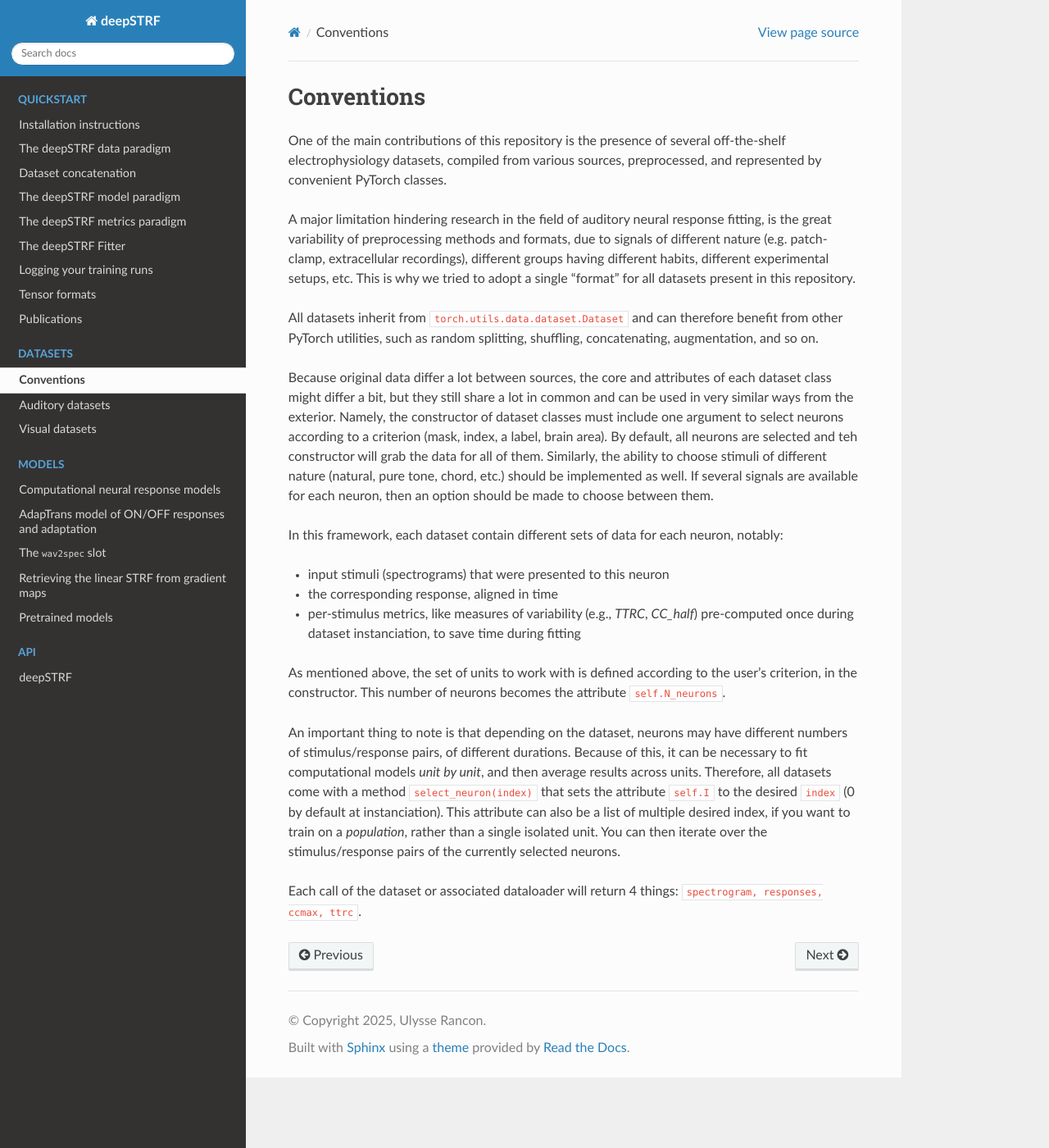
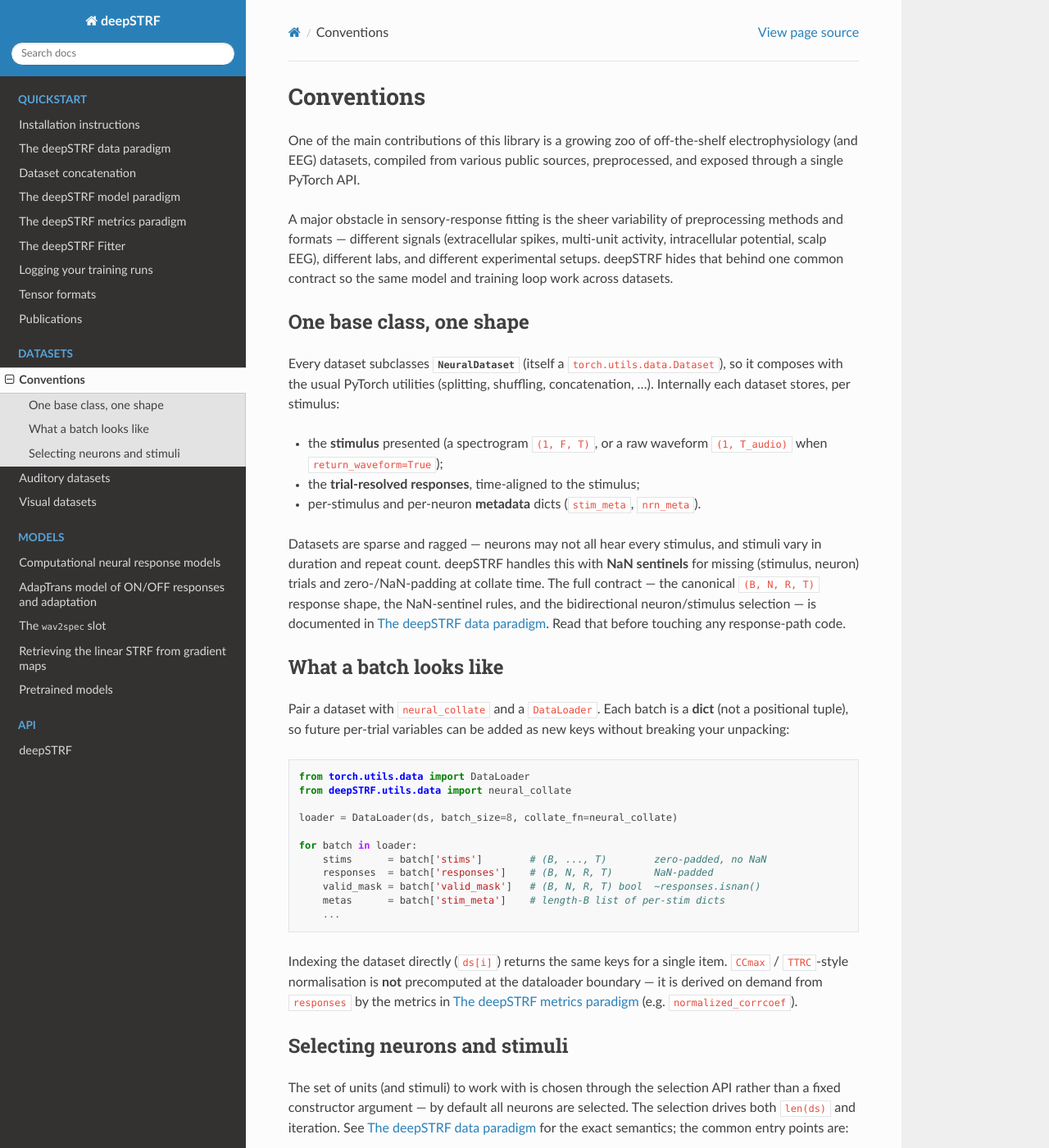
Before and after one commit to urancon/deepSTRF, a Sphinx documentation site: the page built from docs/_source/md/README_datasets.md, in a window 1280 px wide and 1400 px high. Shown: the whole window at 82% size. Built offline with Sphinx 7.4.7 and the Read the Docs theme 3.1.0, drawn with Linux system fonts in a browser that asks for light colours; pages that are not in the unit, such as notebooks, are missing from menus; some of the changed text lies outside the part shown.

Commit message:
Dataloader output: dict instead of 4-tuple (#21)
* datasets: dataloader output is now a dict, not a 4-tuple

__getitem__ and neural_collate now return a dict with keys 'stims',
'responses', 'valid_mask', 'stim_meta' instead of a positional 4-tuple. This
lets datasets add extra per-trial keys later (e.g. 'behav' for behavioural
covariates, à la Sinz-lab neuralpredictors / Sensorium) without changing the
unpacking contract — neural_collate passes any unknown per-item key through
as a length-B list. Breaking change to positional unpacking; done pre-0.1.0
while there are no published users.

Updated the Fitter (both train/eval loops) + all test consumers. Fast loop
(pytest -m 'not slow') 440 passed; edited slow integration files (ns1/downer/
wingert) 87 passed.

Co-Authored-By: Claude Opus 4.8 <noreply@anthropic.com>

* docs+notebooks: migrate to the dict dataloader output

Updated all dataloader-unpacking examples to the dict API (batch['stims'],
batch['responses'], …): README quickstart, fitter.md, data_paradigm.md,
metrics_paradigm.md, and the 4 notebooks that unpack a batch manually
(crcns_aa_tutorial, dataset_concatenation, explore_nat4, alice_eeg_tutorial).
Also rewrote the stale README_datasets.md 'Conventions' page — it documented
the long-gone (spectrogram, responses, ccmax, ttrc) 4-tuple and select_neuron;
now describes the dict batch, (B,N,R,T) shapes, NaN sentinels, and the current
selection API, pointing to data_paradigm.md for the full contract.

Notebooks: source cells updated; outputs are data-identical (access pattern
only) but a re-exec pass is folded into the pre-release notebook smoke test.

Co-Authored-By: Claude Opus 4.8 <noreply@anthropic.com>

---------

Co-authored-by: Claude Opus 4.8 <noreply@anthropic.com>

````diff
--- a/docs/_source/md/README_datasets.md
+++ b/docs/_source/md/README_datasets.md
@@ -1,37 +1,71 @@
 # Conventions
 
-One of the main contributions of this repository is the presence of several off-the-shelf electrophysiology datasets,
-compiled from various sources, preprocessed, and represented by convenient PyTorch classes.
+One of the main contributions of this library is a growing zoo of off-the-shelf
+electrophysiology (and EEG) datasets, compiled from various public sources,
+preprocessed, and exposed through a single PyTorch API.
 
-A major limitation hindering research in the field of auditory neural response fitting, is the great variability of
-preprocessing methods and formats, due to signals of different nature (e.g. patch-clamp, extracellular recordings),
-different groups having different habits, different experimental setups, etc. This is why we tried to adopt a single
-"format" for all datasets present in this repository.
+A major obstacle in sensory-response fitting is the sheer variability of
+preprocessing methods and formats — different signals (extracellular spikes,
+multi-unit activity, intracellular potential, scalp EEG), different labs, and
+different experimental setups. deepSTRF hides that behind one common contract so
+the same model and training loop work across datasets.
 
-All datasets inherit from `torch.utils.data.dataset.Dataset` and can therefore benefit from other PyTorch utilities,
-such as random splitting, shuffling, concatenating, augmentation, and so on.
+## One base class, one shape
 
-Because original data differ a lot between sources, the core and attributes of each dataset class might differ a bit,
-but they still share a lot in common and can be used in very similar ways from the exterior.
-Namely, the constructor of dataset classes must include one argument to select neurons according to a criterion (mask,
-index, a label, brain area). By default, all neurons are selected and teh constructor will grab the data for all of them. Similarly, the ability to choose stimuli of different nature (natural, pure tone, chord, etc.)
-should be implemented as well. If several signals are available for each neuron, then an option should be made to choose
-between them.
+Every dataset subclasses
+{class}`~deepSTRF.datasets.neural_dataset.NeuralDataset` (itself a
+`torch.utils.data.Dataset`), so it composes with the usual PyTorch utilities
+(splitting, shuffling, concatenation, …). Internally each dataset stores, per
+stimulus:
 
-In this framework, each dataset contain different sets of data for each neuron, notably:
-* input stimuli (spectrograms) that were presented to this neuron
-* the corresponding response, aligned in time
-* per-stimulus metrics, like measures of variability (e.g., *TTRC*, *CC_half*) pre-computed once during dataset instanciation,
-to save time during fitting
+* the **stimulus** presented (a spectrogram `(1, F, T)`, or a raw waveform
+  `(1, T_audio)` when `return_waveform=True`);
+* the **trial-resolved responses**, time-aligned to the stimulus;
+* per-stimulus and per-neuron **metadata** dicts (`stim_meta`, `nrn_meta`).
 
-As mentioned above, the set of units to work with is defined according to the user's criterion, in the constructor.
-This number of neurons becomes the attribute `self.N_neurons`.
+Datasets are sparse and ragged — neurons may not all hear every stimulus, and
+stimuli vary in duration and repeat count. deepSTRF handles this with **NaN
+sentinels** for missing (stimulus, neuron) trials and zero-/NaN-padding at
+collate time. The full contract — the canonical `(B, N, R, T)` response shape,
+the NaN-sentinel rules, and the bidirectional neuron/stimulus selection — is
+documented in {doc}`data_paradigm`. Read that before touching any
+response-path code.
 
-An important thing to note is that depending on the dataset, neurons may have different numbers of stimulus/response pairs,
-of different durations. Because of this, it can be necessary to fit computational models *unit by unit*, and then average
-results across units. Therefore, all datasets come with a method `select_neuron(index)` that sets the attribute `self.I`
-to the desired `index` (0 by default at instanciation). This attribute can also be a list of multiple desired index, if
-you want to train on a *population*, rather than a single isolated unit. You can then iterate over the stimulus/response
-pairs of the currently selected neurons.
+## What a batch looks like
 
-Each call of the dataset or associated dataloader will return 4 things: `spectrogram, responses, ccmax, ttrc`.
+Pair a dataset with `neural_collate` and a `DataLoader`. Each batch is a
+**dict** (not a positional tuple), so future per-trial variables can be added as
+new keys without breaking your unpacking:
+
+```python
+from torch.utils.data import DataLoader
+from deepSTRF.utils.data import neural_collate
+
+loader = DataLoader(ds, batch_size=8, collate_fn=neural_collate)
+
+for batch in loader:
+    stims      = batch['stims']        # (B, ..., T)        zero-padded, no NaN
+    responses  = batch['responses']    # (B, N, R, T)       NaN-padded
+    valid_mask = batch['valid_mask']   # (B, N, R, T) bool  ~responses.isnan()
+    metas      = batch['stim_meta']    # length-B list of per-stim dicts
+    ...
+```
+
+Indexing the dataset directly (`ds[i]`) returns the same keys for a single item.
+`CCmax` / `TTRC`-style normalisation is **not** precomputed at the dataloader
+boundary — it is derived on demand from `responses` by the metrics in
+{doc}`metrics_paradigm` (e.g. `normalized_corrcoef`).
+
+## Selecting neurons and stimuli
+
+The set of units (and stimuli) to work with is chosen through the selection API
+rather than a fixed constructor argument — by default all neurons are selected.
+The selection drives both `len(ds)` and iteration. See {doc}`data_paradigm` for
+the exact semantics; the common entry points are:
+
+```python
+ds.select_population([0, 1, 2])                          # by index (or a single int)
+ds.select_pop_by_nrn_attr("area", "Field_L")            # by metadata label
+ds.select_pop_by_nrn_predicate(lambda n: n.get("snr", 0) > 0.5)   # by threshold
+ds.select_stims_by_attr("type", "human_speech")         # restrict the stimulus set
+```
````
Also changed, not shown: README.md (+7 -6 lines), docs/_source/md/data_paradigm.md (+2 -1 lines), docs/_source/md/fitter.md (+9 -8 lines), docs/_source/md/metrics_paradigm.md (+2 -1 lines), 15 other files.
